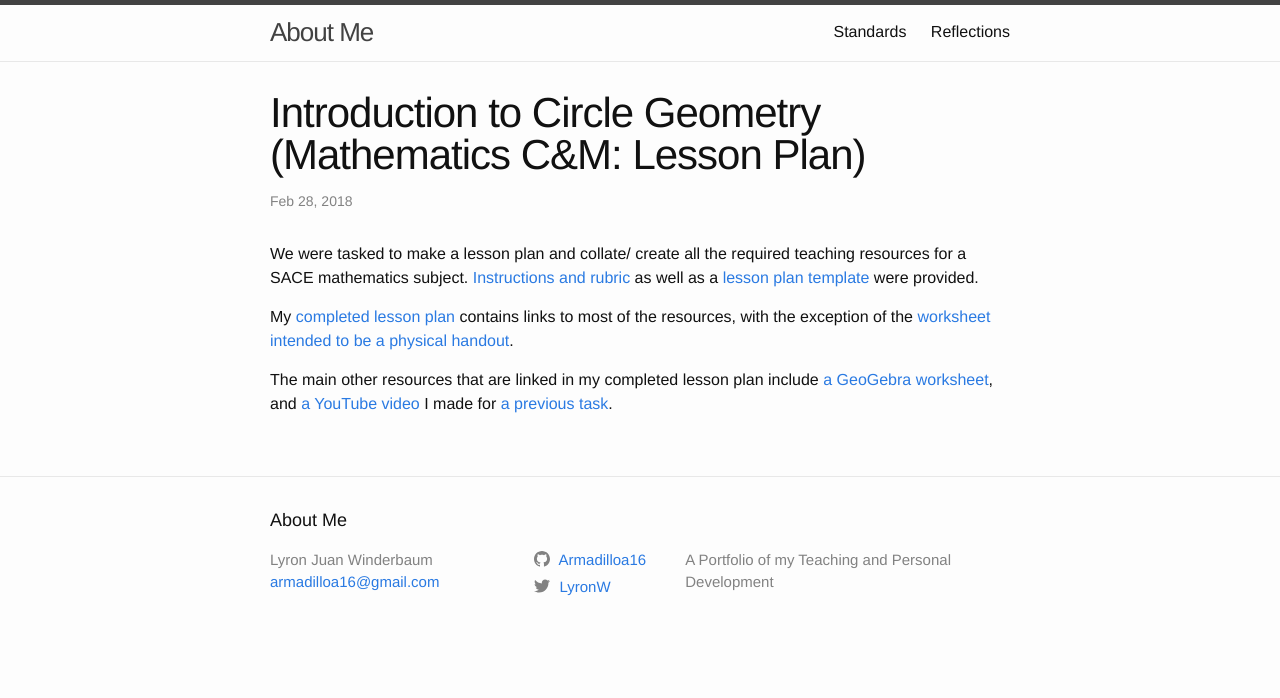
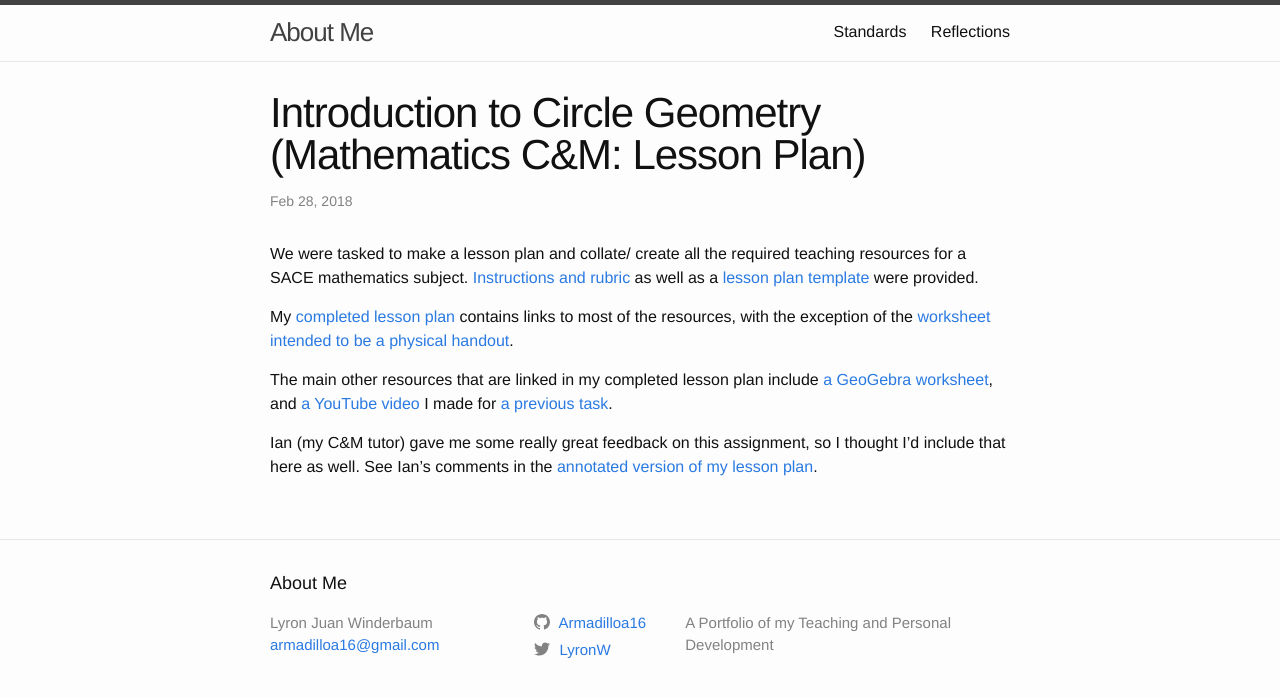
Before and after one commit to Armadilloa16/eportfolio, a Jekyll site: the page built from _posts/2018-02-28-maths-lesson-plan.md, in a window 1280 px wide. Shown: the top 698 px of the page. Built offline with Jekyll 4.4.1, drawn with Linux system fonts in a browser that asks for light colours.

Commit message:
Added feedback to MathsLessonPlan

```diff
--- a/_posts/2018-02-28-maths-lesson-plan.md
+++ b/_posts/2018-02-28-maths-lesson-plan.md
@@ -10,3 +10,5 @@ We were tasked to make a lesson plan and collate/ create all the required teachi
 My [completed lesson plan]({{ site.baseurl }}/files/assignments/mathLessonPlan/MathsLessonPlan.docx) contains links to most of the resources, with the exception of the [worksheet intended to be a physical handout]({{ site.baseurl }}/files/assignments/mathLessonPlan/worksheet.pdf).
 
 The main other resources that are linked in my completed lesson plan include [a GeoGebra worksheet](https://ggbm.at/kpREkaRQ), and [a YouTube video](https://youtu.be/zUL2OBqF-qQ) I made for [a previous task]({{ site.baseurl }}{% post_url 2018-02-16-quadrilaterals-video %}).
+
+Ian (my C&M tutor) gave me some really great feedback on this assignment, so I thought I'd include that here as well. See Ian's comments in the [annotated version of my lesson plan]({{ site.baseurl }}/files/assignments/mathLessonPlan/MathsLessonPlan_annotated.pdf).
```
Also changed, not shown: 1 other file.
